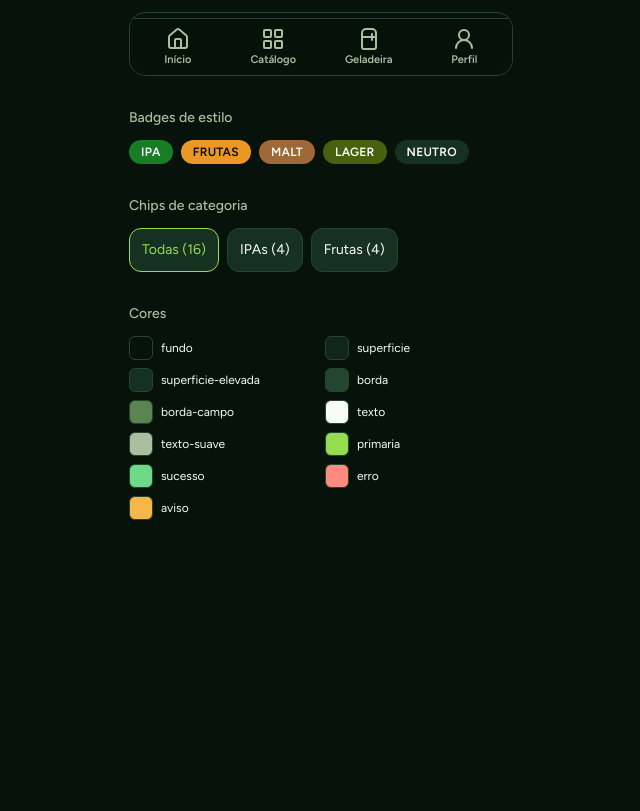
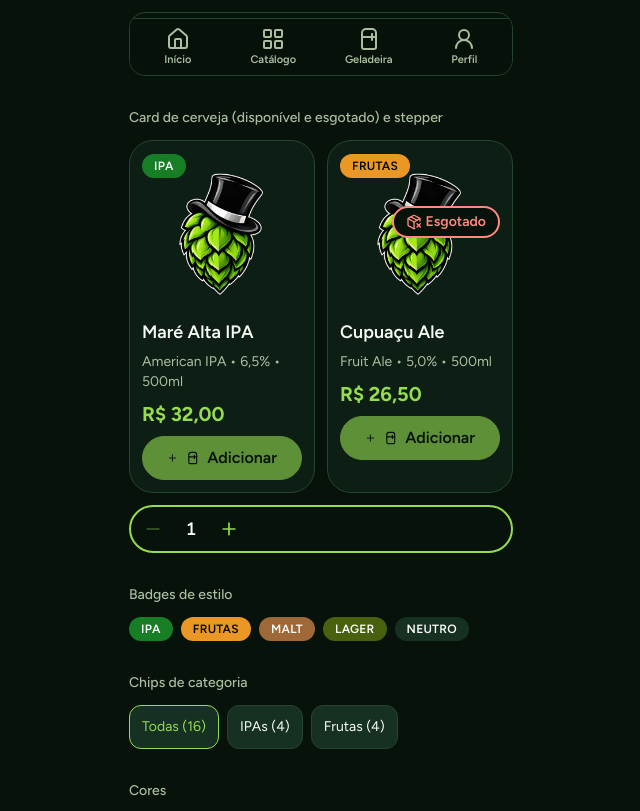
Before and after one commit to DiegoLCirqueira/Leguel-Beer, a Next.js app in the folder apps/web/: page /dev/tokens in a window 1280 px wide. Shown: the part 794-1605 px from the top of the page, without its empty margins (319-959 px from the left). Before the commit the page ends 1346 px from the top, so only its background shows below. Built offline with nearby package versions, Linux system fonts and the light colour scheme.

Commit message:
:sparkles: feat(web): mostra o card de cerveja e o stepper na vitrine /dev/tokens

```diff
--- a/apps/web/src/components/component-showcase.tsx
+++ b/apps/web/src/components/component-showcase.tsx
@@ -1,14 +1,17 @@
 "use client";
 
+import type { CervejaCard } from "@leguele/shared";
 import { ArrowRight, Link2, Lock, UserRound } from "lucide-react";
 import { useState } from "react";
 import {
   Button,
+  CardCerveja,
   Campo,
   CategoryChips,
   DivisorOu,
   LojaHeader,
   LojaTabBar,
+  Stepper,
   StyleBadge,
 } from "@/components/ui";
 
@@ -25,6 +28,36 @@ const swatches = [
   { name: "erro", className: "bg-erro" },
   { name: "aviso", className: "bg-aviso" },
 ];
+
+const cervejaExemplo: CervejaCard = {
+  id: "1",
+  slug: "mare-alta-ipa",
+  nome: "Maré Alta IPA",
+  estilo: "American IPA",
+  categoria: { slug: "ipa", nome: "IPA", ordem: 1 },
+  teorAlcoolico: 6.5,
+  ibu: 65,
+  volumeMl: 500,
+  precoCentavos: 3200,
+  destaque: true,
+  quantidadeDisponivel: 12,
+  esgotada: false,
+  imagemUrl: null,
+  cadastradaEm: "2026-10-01T10:00:00.000Z",
+};
+
+const cervejaEsgotada: CervejaCard = {
+  ...cervejaExemplo,
+  id: "2",
+  slug: "cupuacu-ale",
+  nome: "Cupuaçu Ale",
+  estilo: "Fruit Ale",
+  categoria: { slug: "frutas", nome: "Frutas", ordem: 2 },
+  teorAlcoolico: 5,
+  precoCentavos: 2650,
+  quantidadeDisponivel: 0,
+  esgotada: true,
+};
 
 const categories = [
   { id: "todas", label: "Todas", count: 16 },
@@ -52,6 +85,7 @@ function Section({ title, children }: { title: string; children: React.ReactNode
 // Vitrine para conferência visual dos componentes; usada só em /dev/tokens.
 export function ComponentShowcase() {
   const [category, setCategory] = useState("todas");
+  const [quantidade, setQuantidade] = useState(1);
 
   return (
     <div className="flex w-full max-w-sm flex-col gap-8">
@@ -97,6 +131,18 @@ export function ComponentShowcase() {
           <LojaTabBar className="absolute" />
         </div>
       </Section>
+      <Section title="Card de cerveja (disponível e esgotado) e stepper">
+        <div className="grid grid-cols-2 gap-3">
+          <CardCerveja cerveja={cervejaExemplo} />
+          <CardCerveja cerveja={cervejaEsgotada} />
+        </div>
+        <Stepper
+          valor={quantidade}
+          aoAlterar={setQuantidade}
+          max={12}
+          rotulo="Quantidade de exemplo"
+        />
+      </Section>
       <Section title="Badges de estilo">
         <div className="flex flex-wrap gap-2">
           {badges.map((badge) => (
--- a/apps/web/src/components/ui/index.ts
+++ b/apps/web/src/components/ui/index.ts
@@ -1,9 +1,11 @@
 // Export único dos componentes reutilizáveis: as telas importam daqui, nunca copiam o código.
 export { Button, buttonVariants } from "./button";
+export { CardCerveja } from "./card-cerveja";
 export { CategoryChips } from "./category-chips";
 export { Campo } from "./campo";
 export { DivisorOu } from "./divisor-ou";
 export { LojaHeader } from "./loja-header";
 export { LojaTabBar } from "./loja-tab-bar";
 export { OlhoDaSenha } from "./olho-da-senha";
+export { Stepper } from "./stepper";
 export { StyleBadge } from "./style-badge";
```
